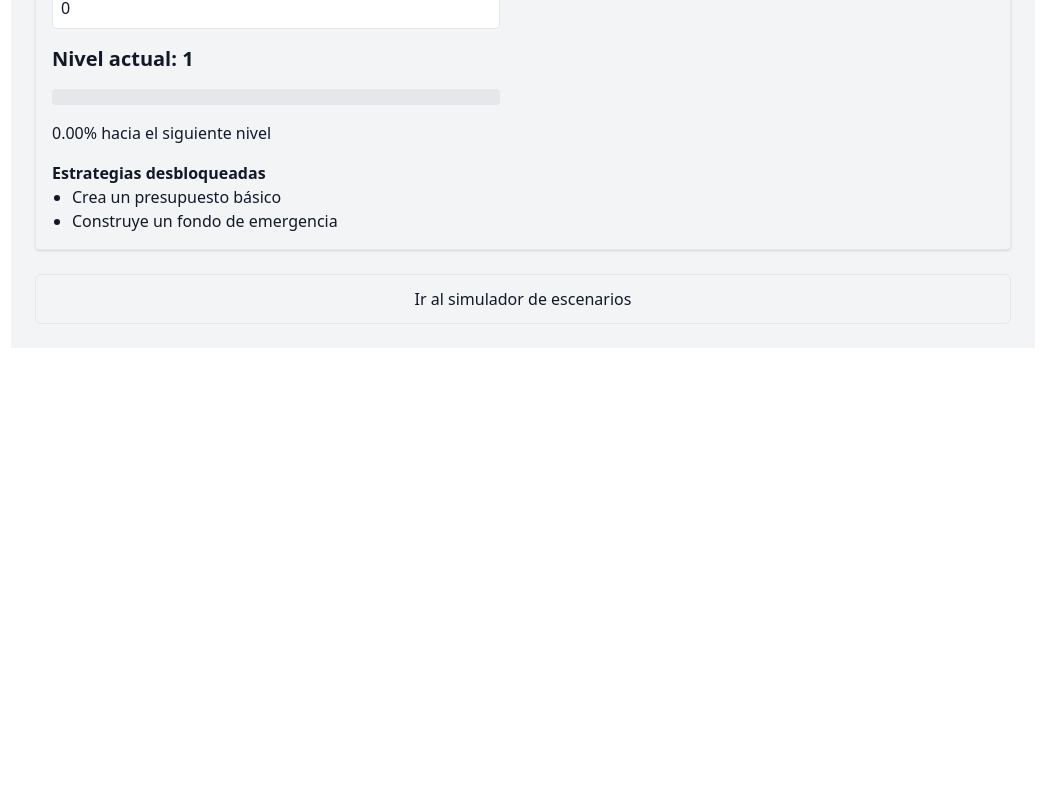
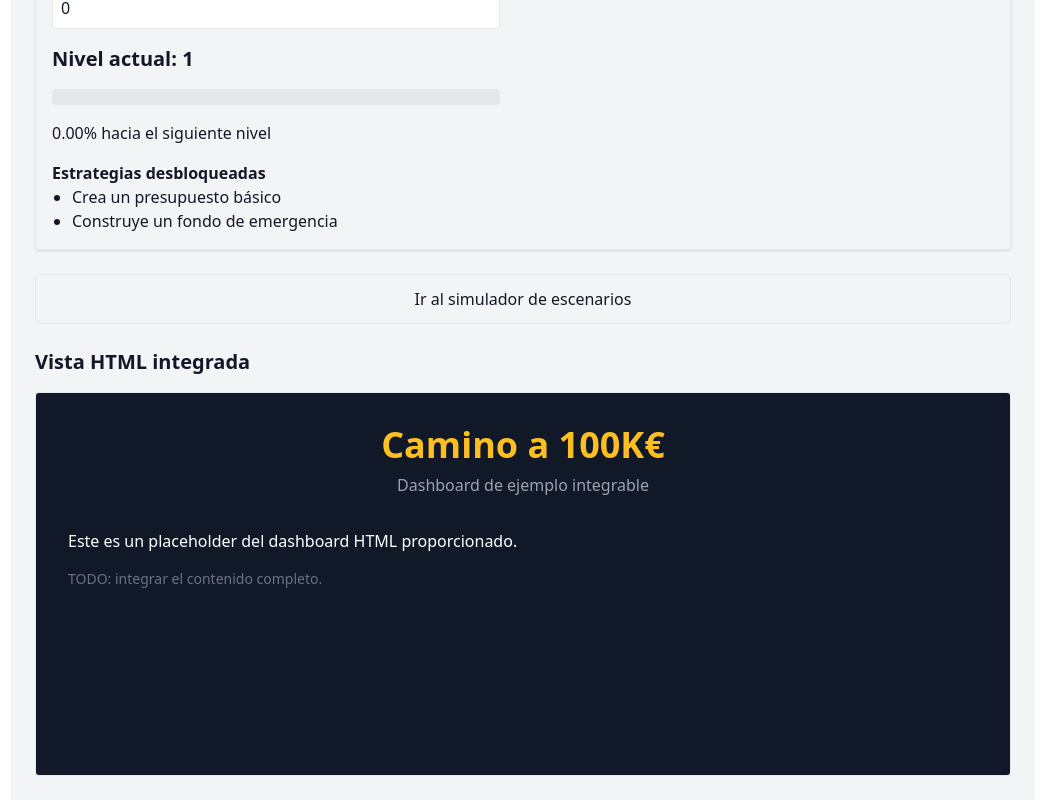
Before and after one commit to juliocontreras/FINTEC2, a Next.js app: page /dashboard in a window 1280 px wide. Shown: the part 1114-1914 px from the top of the page, without its empty margins (117-1162 px from the left). Before the commit the page ends 1462 px from the top, so only its background shows below. Built offline with nearby package versions, Linux system fonts and the light colour scheme.

Commit message:
feat: embed legacy html dashboard

```diff
--- a/app/dashboard/page.tsx
+++ b/app/dashboard/page.tsx
@@ -72,6 +72,15 @@ export default function DashboardPage() {
       >
         Ir al simulador de escenarios
       </Link>
+
+      <section className="mt-6">
+        <h2 className="mb-4 text-xl font-semibold">Vista HTML integrada</h2>
+        <iframe
+          src="/legacy-dashboard.html"
+          className="w-full h-96 rounded border"
+          title="Dashboard HTML"
+        />
+      </section>
     </main>
   );
 }
--- /dev/null
+++ b/public/legacy-dashboard.html
@@ -0,0 +1,19 @@
+<!DOCTYPE html>
+<html lang="es">
+<head>
+  <meta charset="UTF-8" />
+  <meta name="viewport" content="width=device-width, initial-scale=1.0" />
+  <title>Dashboard - Camino a 100K€</title>
+  <script src="https://cdn.tailwindcss.com"></script>
+</head>
+<body class="bg-gray-900 text-white p-8">
+  <header class="text-center mb-8">
+    <h1 class="text-4xl font-bold text-amber-400">Camino a 100K€</h1>
+    <p class="text-gray-400 mt-2">Dashboard de ejemplo integrable</p>
+  </header>
+  <main>
+    <p class="mb-4">Este es un placeholder del dashboard HTML proporcionado.</p>
+    <p class="text-sm text-gray-500">TODO: integrar el contenido completo.</p>
+  </main>
+</body>
+</html>
```
